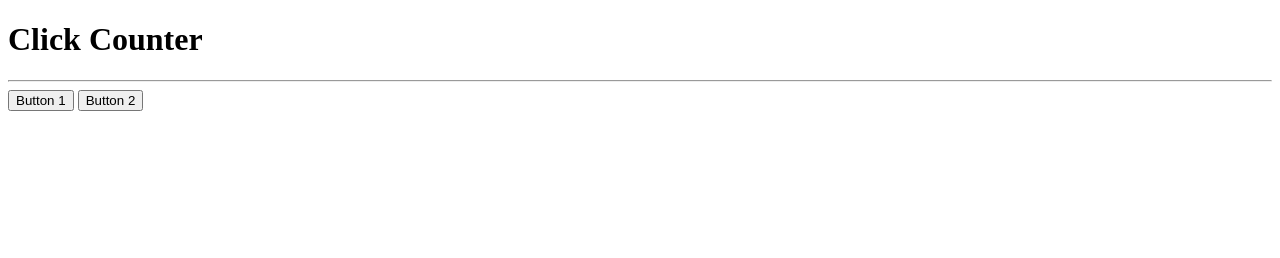
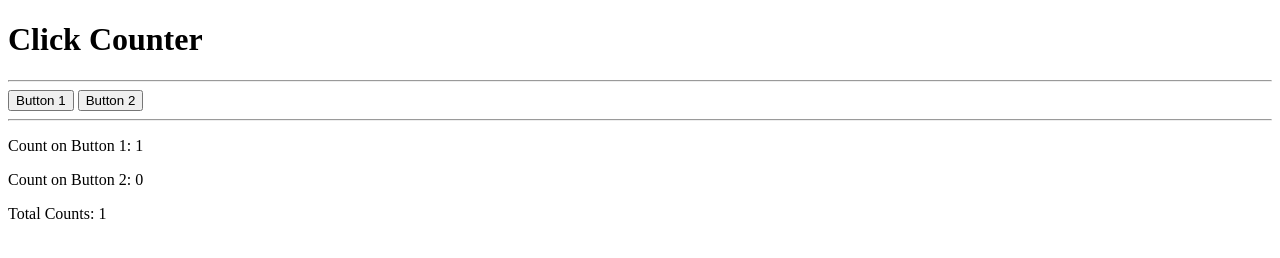
Before and after one commit to ZennXzy/IT10-REMOTE-PaulAnthonyFontamillas, a plain HTML site: page index.html in a window 1280 px wide. Both pictures are taken after a click on the button "Button 1". Drawn offline with Linux system fonts and the light colour scheme.

Commit message:
Added Click Event Handlers for Buttons

```diff
--- a/index.html
+++ b/index.html
@@ -9,7 +9,17 @@
 <body>
     <h1>Click Counter</h1>
     <hr>
-    <button id="btn1">Button 1</button>
-    <button id="btn2">Button 2</button>
+    <button id="btn1" onclick="btn1Click()">Button 1</button>
+    <button id="btn2" onclick="btn2Click()">Button 2</button>
+    <hr>
+    <p id="count1">
+        Count on Button 1: 0
+    </p>
+    <p id="count2">
+        Count on Button 2: 0
+    </p>
+    <p id="totalCount">
+        Total Counts: 0;
+    </p>
 </body>
 </html>
--- a/script.js
+++ b/script.js
@@ -0,0 +1,16 @@
+var count1 = 0;
+var count2 = 0;
+var countTotal = 0;
+
+function btn1Click(){
+    count1++;
+    countTotal++;
+    document.getElementById('count1').innerHTML = 'Count on Button 1: ' + count1;
+    document.getElementById('totalCount').innerHTML = 'Total Counts: ' + countTotal;
+}
+function btn2Click(){
+    count2++;
+    countTotal++;
+    document.getElementById('count2').innerHTML = 'Count on Button 2: ' + count2;
+    document.getElementById('totalCount').innerHTML = 'Total Counts: ' + countTotal;
+}
```
